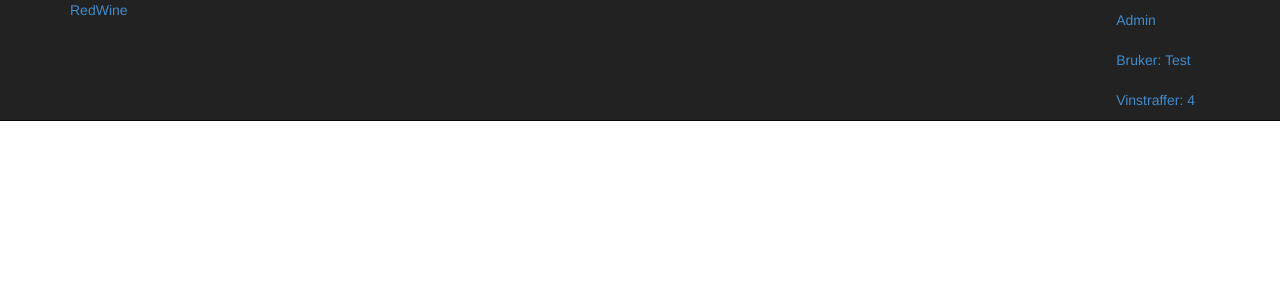
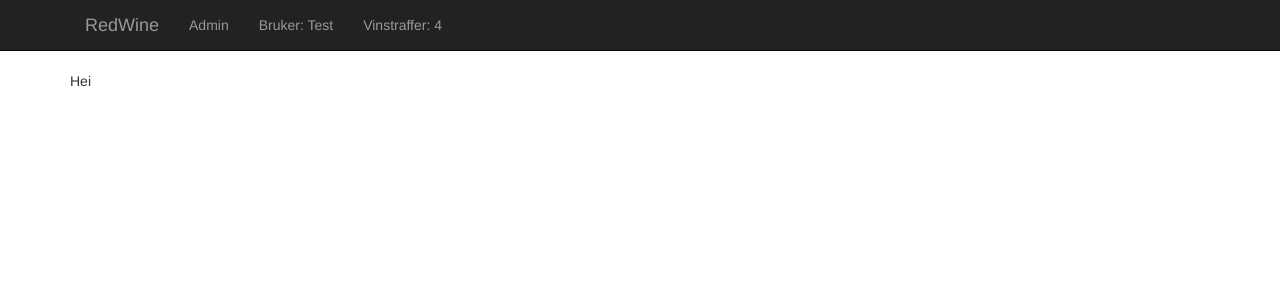
Before and after one commit to dotkom/redwine, a Django app: page / in a window 1280 px wide. Shown: the top 300 px of the page. Run offline with Django 3.2, Linux system fonts and the light colour scheme; parts of the project's set-up code (start-up, migrations or seed data) failed here and were passed over; some libraries are stand-ins or nearby versions.

Commit message:
fixed theme

```diff
--- a/redWine/static/css/redwine.css
+++ b/redWine/static/css/redwine.css
@@ -0,0 +1,3 @@
+.container{
+
+}
--- a/redWine/templates/base.html
+++ b/redWine/templates/base.html
@@ -1,4 +1,3 @@
-{% load staticfiles %}
 <html version="-//W3C//DTD XHTML 1.1//EN" xmlns="http://www.w3.org/1999/xhtml" xml:lang="en">
   <head>
     <meta charset="utf-8">
@@ -7,21 +6,21 @@
     <meta name="viewport" content="width=device-width, initial-scale=1.0">
     <meta name="author" content="Nicolas, Magnus og Rikke">
 
-    <link href="{{STATIC_URL}}css/bootstrap.css" rel="stylesheet">
-    <link href="{% static "css/bootstrap-responsive.css"%}" rel="stylesheet">
-    <link href="{% static "css/redwine.css"%}" rel="stylesheet">
+    <link href="{{ STATIC_URL }}css/bootstrap.css" rel="stylesheet">
+    <link href="{{ STATIC_URL }}css/bootstrap-responsive.css" rel="stylesheet">
+    <link href="{{ STATIC_URL }}css/redwine.css" rel="stylesheet">
 
     <script src="//ajax.googleapis.com/ajax/libs/jquery/1.9.1/jquery.min.js"></script>
-    <script src="{% static "js/bootstrap.js"%}" type="text/javascript"></script>
-    <script src="{% static "js/redwine.js"%}"></script>
+    <script src="{{ STATIC_URL }}js/bootstrap.js" type="text/javascript"></script>
+    <script src="{{ STATIC_URL }}js/redwine.js"></script>
 
 </head>
     <body>
-    <div class="navbar navbar-inverse navbar-fixed-top">
+    <div class="navbar navbar-inverse navbar-static-top">
       <div class="navbar-inner">
         <div class="container">
-          <a class="brand" href="indextest">RedWine</a>
-            <ul class="nav pull-right">
+          <a class="navbar-brand" href="indextest">RedWine</a>
+            <ul class="nav navbar-nav">
                 <li><a href="admintest">Admin</a></li>
               <li><a href="#">Bruker: Test</a></li>
               <li><a href="#">Vinstraffer: 4</a></li>
@@ -30,6 +29,8 @@
       </div>
     </div>
     <div class="container">
+       {% block content %}
+       {% endblock%}
        Hei
     </div>
     </body>
```
